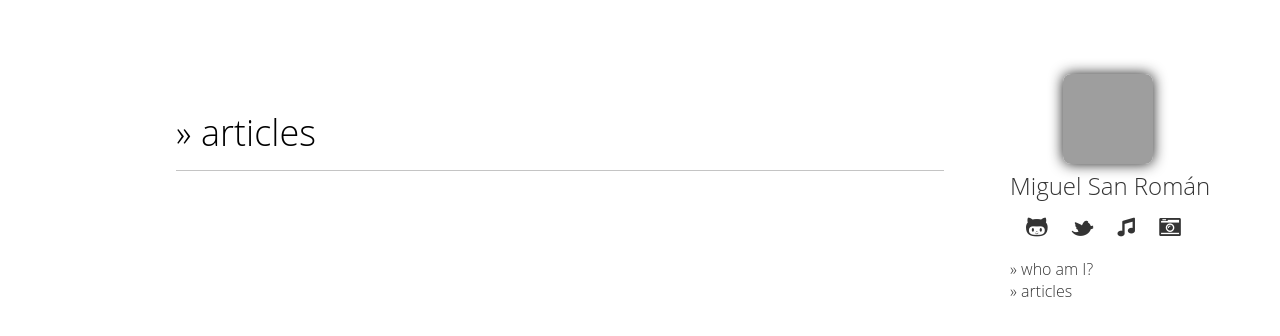
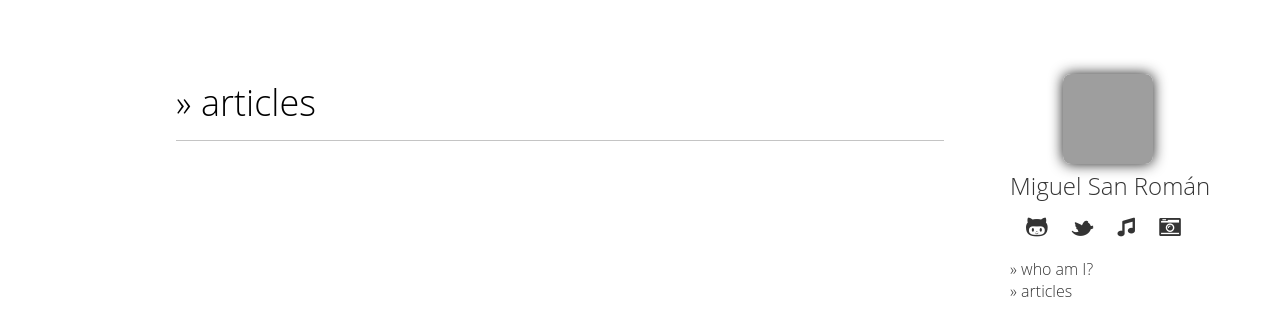
Before and after one commit to msanroman/msanroman.github.com, a Jekyll site: the page built from index.html, in a window 1280 px wide. Shown: the top 336 px of the page. Built offline with Jekyll 4.4.1, drawn with Linux system fonts in a browser that asks for light colours; nearby versions of some CDN libraries; some web fonts are replaced; Markdown is read by kramdown in place of the engine named in the settings; the list of posts is cut into pages by our own code; grey boxes are pictures that could not be loaded.

Commit message:
404 page

```diff
--- a/404.html
+++ b/404.html
@@ -7,7 +7,7 @@
     <h1 class="h1_404"> 404 </h1>
     <section class="post">
         <h2>Hey mate, it's dangerous being here</h2>
-        <p>But don't worry, you can always go back to my <a href="/">list of posts</a>, and pick one. Or you could learn something about <a href="/about">who I am</a>.</p>
+        <p>But don't worry, you can always go back to my <a href="/">list of posts</a> and pick one. Or you could learn something about <a href="/about">who I am</a>.</p>
         <p>Or maybe you are here just because you wanted being here, this little nowhere you've created with a broken link. You tried to be alone somewhere in this site and... <strong><em>bang!</em></strong> here I am too!</p>
         <p>Don't worry, I won't tell anyone</p>
     </section>
--- a/css/style.css
+++ b/css/style.css
@@ -15,7 +15,7 @@
 h1 {
     border-bottom: 1px solid #C4C4C4;
     font-size: 36px;
-    padding: 30px 0px 13px;
+    padding: 0px 0px 13px;
 }
 
 h2 {
```
Also changed, not shown: 2 other files.
